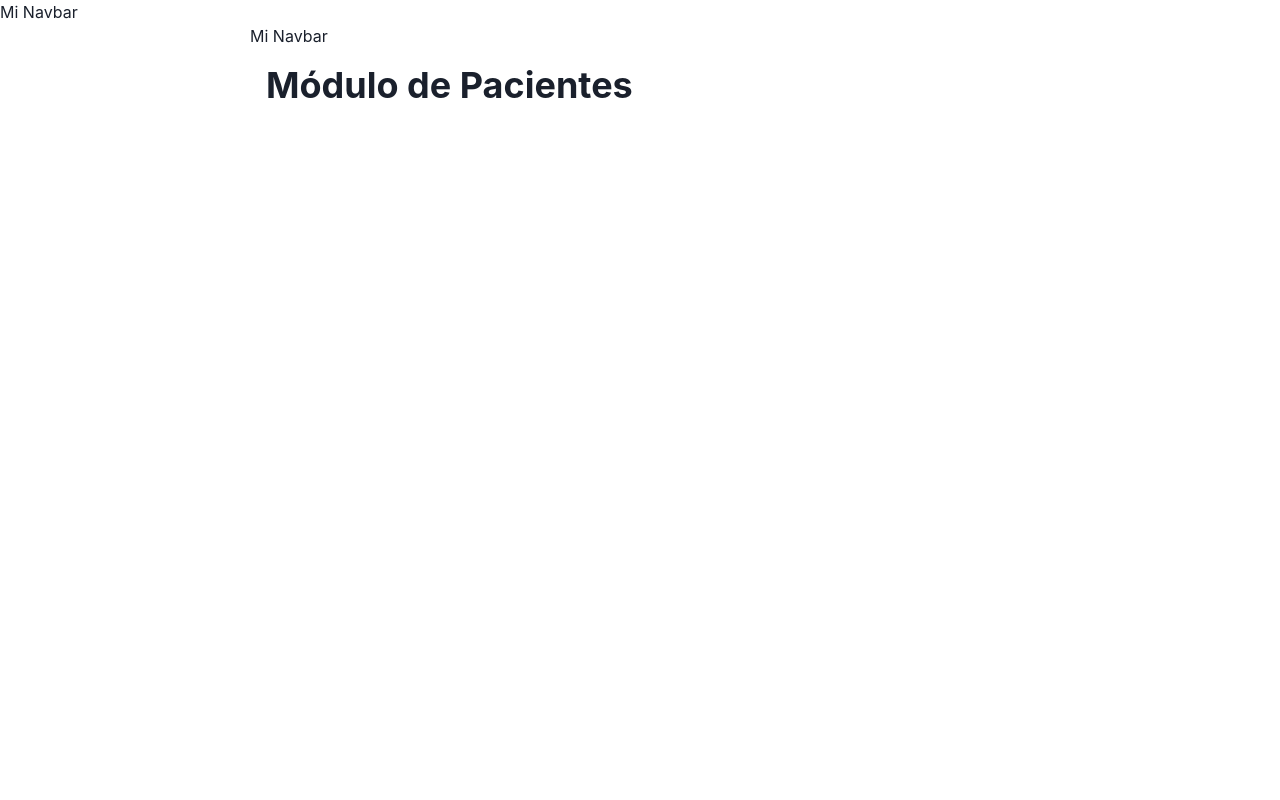
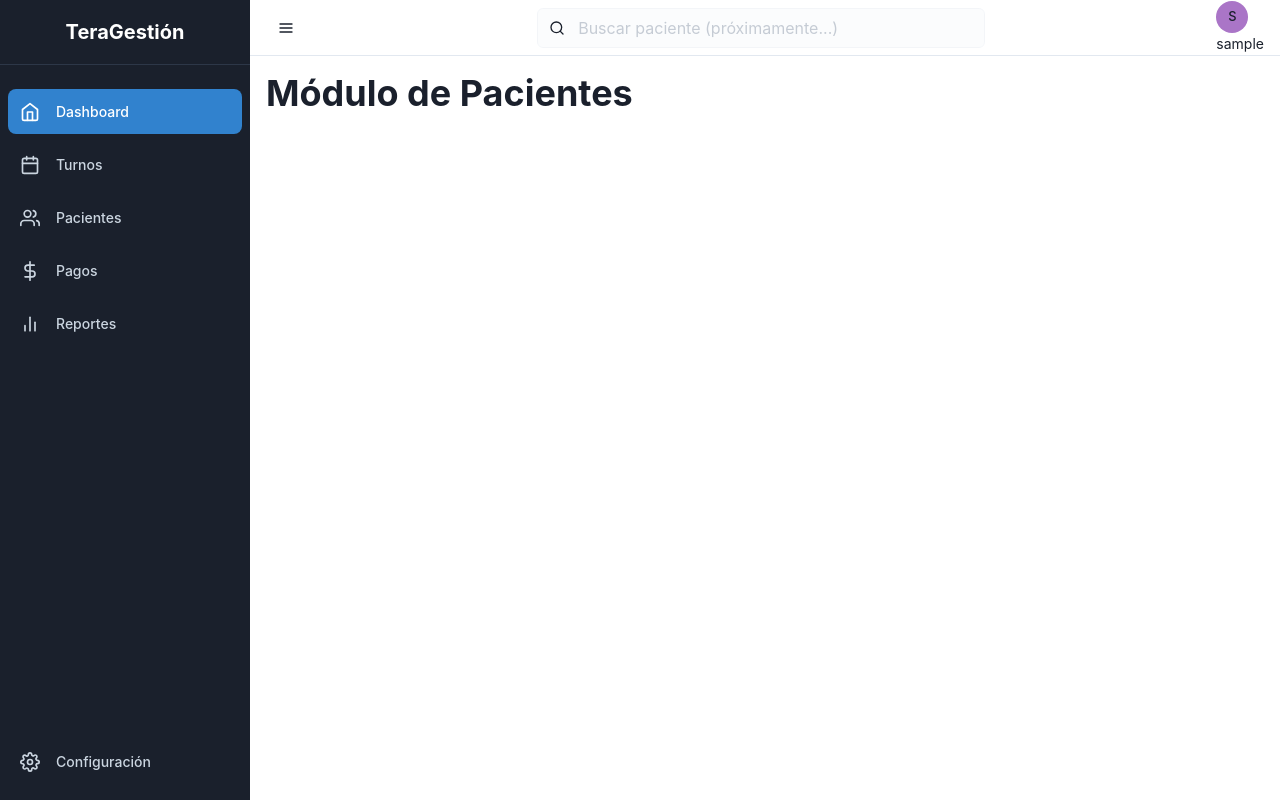
Before and after one commit to ThomasZavalia/TeraGestion-frontend, a React (Vite) app: page / in a window 1280 px wide. Built offline with nearby package versions, Linux system fonts and the light colour scheme; sample sign-in values are in the browser's storage.

Commit message:
Dashboard Layout agregado

```diff
--- a/src/layouts/DashboardLayout.jsx
+++ b/src/layouts/DashboardLayout.jsx
@@ -1,19 +1,40 @@
-import React from 'react';
+import { useState } from 'react';
 import { Box } from '@chakra-ui/react';
 import { Outlet } from 'react-router-dom';
 import Sidebar from './Sidebar';
 import Navbar from './Navbar';
 
 const DashboardLayout = () => {
+  // Estado para controlar si el sidebar está abierto o colapsado
+  const [isSidebarOpen, setSidebarOpen] = useState(true);
+
+  // Define los anchos
+  const sidebarWidthOpen = '250px';
+  const sidebarWidthCollapsed = '80px'; // Ancho solo para íconos
+  const sidebarWidth = isSidebarOpen ? sidebarWidthOpen : sidebarWidthCollapsed;
+
+  // Función para "togglear" el estado
+  const toggleSidebar = () => {
+    setSidebarOpen(!isSidebarOpen);
+  };
+
   return (
     <Box>
-      <Sidebar />
+      {/* 1. El Sidebar */}
+      <Sidebar
+        width={sidebarWidth}
+        isOpen={isSidebarOpen}
+      />
 
+      {/* 2. El Contenido Principal (Navbar + Outlet) */}
+      <Box
+        ml={sidebarWidth} // <-- Margen izquierdo dinámico
+        transition="margin-left 0.2s ease-in-out" // <-- Animación suave
+      >
+        {/* El Navbar recibe la función para el botón hamburguesa */}
+        <Navbar onToggleSidebar={toggleSidebar} />
 
-      <Box ml="250px">
-        <Navbar />
-
-
+        {/* El Outlet (tus páginas) con padding */}
         <Box p="4">
           <Outlet />
         </Box>
--- a/src/layouts/NavBar.jsx
+++ b/src/layouts/NavBar.jsx
@@ -1,9 +1,102 @@
-function NavBar() {
+import {
+  Box,
+  Flex,
+  IconButton,
+  Input,
+  InputGroup,
+  InputLeftElement,
+  Avatar,
+  Menu,
+  MenuButton,
+  MenuList,
+  MenuItem,
+  useToast,
+  Text
+} from '@chakra-ui/react';
+import { FiMenu, FiSearch } from 'react-icons/fi';
+import { useNavigate } from 'react-router-dom';
+import { useAuth } from '../context/AuthContext'; // Importamos el AuthContext
+
+const Navbar = ({ onToggleSidebar }) => {
+  const { user, logout } = useAuth(); // Obtenemos el usuario y la función logout
+  const navigate = useNavigate();
+  const toast = useToast();
+
+  const handleLogout = () => {
+    logout();
+    navigate('/login');
+    toast({
+      title: 'Sesión cerrada',
+      status: 'success',
+      duration: 3000,
+      isClosable: true,
+    });
+  };
+
   return (
-    <nav>
-      <h1>Mi Navbar</h1>
-    </nav>
+    <Flex
+      as="header"
+      align="center"
+      justify="space-between"
+      w="full"
+      px="4"
+      bg="white"
+      borderBottomWidth="1px"
+      borderColor="gray.200"
+      h="14" // 56px
+    >
+      {/* Lado Izquierdo: Botón Hamburguesa */}
+      <IconButton
+        aria-label="Toggle Sidebar"
+        icon={<FiMenu />}
+        variant="ghost"
+        onClick={onToggleSidebar} // <-- Llama a la función del padre
+      />
+
+      {/* Centro: Buscador (Solo Diseño) */}
+      <Box w={{ base: 'full', md: 'md' }} mx="4">
+        <InputGroup>
+          <InputLeftElement pointerEvents="none">
+            <FiSearch color="gray.300" />
+          </InputLeftElement>
+          <Input
+            type="text"
+            placeholder="Buscar paciente (próximamente...)"
+            bg="gray.50"
+            borderRadius="md"
+            isDisabled // <-- Deshabilitado por ahora
+          />
+        </InputGroup>
+      </Box>
+
+      {/* Lado Derecho: Menú de Usuario */}
+      <Menu>
+        <MenuButton
+          as={Box}
+          cursor="pointer"
+          display="flex"
+          alignItems="center"
+        >
+          <Avatar
+            size={'sm'}
+            name={user?.username || 'Usuario'} // <-- Usa el username del AuthContext
+            mr="2"
+          />
+          <Text fontSize="sm" d={{ base: 'none', md: 'block' }}>
+            {user?.username}
+          </Text>
+        </MenuButton>
+        <MenuList>
+          <MenuItem onClick={() => navigate('/configuracion')}>
+            Configuración
+          </MenuItem>
+          <MenuItem onClick={handleLogout}> {/* <-- Llama al logout */}
+            Cerrar Sesión
+          </MenuItem>
+        </MenuList>
+      </Menu>
+    </Flex>
   );
-}
+};
 
-export default NavBar;
+export default Navbar;
--- a/src/layouts/SideBar.jsx
+++ b/src/layouts/SideBar.jsx
@@ -1,9 +1,109 @@
-function Sidebar() {
+import { Box, VStack, Heading, Text, Link } from '@chakra-ui/react';
+import { Link as RouterLink, useLocation } from 'react-router-dom';
+import {
+  FiHome,
+  FiUsers,
+  FiCalendar,
+  FiDollarSign,
+  FiSettings,
+  FiBarChart2,
+} from 'react-icons/fi';
+
+// Componente interno para cada item de navegación
+const NavItem = ({ icon, children, to, isOpen }) => {
+  const location = useLocation();
+  const isActive = location.pathname === to;
+
   return (
-    <nav>
-      <h1>Mi Navbar</h1>
-    </nav>
+    <Link
+      as={RouterLink}
+      to={to}
+      _hover={{ textDecoration: 'none' }}
+      w="full"
+    >
+      <Box
+        display="flex"
+        alignItems="center"
+        p="3"
+        mx="2"
+        borderRadius="lg"
+        bg={isActive ? 'blue.500' : 'transparent'}
+        color={isActive ? 'white' : 'gray.300'}
+        _hover={{
+          bg: 'gray.700',
+          color: 'white',
+        }}
+        transition="background 0.2s ease"
+      >
+        {/* El ícono */}
+        <Box as={icon} fontSize="20" />
+
+        {/* El texto (solo si está abierto) */}
+        {isOpen && (
+          <Text ml="4" fontSize="sm" fontWeight="medium">
+            {children}
+          </Text>
+        )}
+      </Box>
+    </Link>
   );
-}
+};
+
+// Componente principal del Sidebar
+const Sidebar = ({ width, isOpen }) => {
+  return (
+    <Box
+      as="nav"
+      pos="fixed"
+      top="0"
+      left="0"
+      h="100vh"
+      w={width} // <-- Ancho dinámico
+      bg="gray.800"
+      color="white"
+      transition="width 0.2s ease-in-out" // <-- Animación suave
+      zIndex="sticky"
+    >
+      <VStack align="stretch" h="full">
+        {/* Logo */}
+        <Heading
+          size="md"
+          textAlign="center"
+          py="5"
+          borderBottomWidth="1px"
+          borderColor="gray.700"
+        >
+          {isOpen ? 'TeraGestión' : 'TG'}
+        </Heading>
+
+        {/* Links Principales */}
+        <VStack spacing="2" align="stretch" mt="4" as="nav" flex="1">
+          <NavItem to="/" icon={FiHome} isOpen={isOpen}>
+            Dashboard
+          </NavItem>
+          <NavItem to="/turnos" icon={FiCalendar} isOpen={isOpen}>
+            Turnos
+          </NavItem>
+          <NavItem to="/pacientes" icon={FiUsers} isOpen={isOpen}>
+            Pacientes
+          </NavItem>
+          <NavItem to="/pagos" icon={FiDollarSign} isOpen={isOpen}>
+            Pagos
+          </NavItem>
+          <NavItem to="/reportes" icon={FiBarChart2} isOpen={isOpen}>
+            Reportes
+          </NavItem>
+        </VStack>
+
+        {/* Link de Configuración (al final) */}
+        <VStack spacing="2" align="stretch" mb="4" as="nav">
+          <NavItem to="/configuracion" icon={FiSettings} isOpen={isOpen}>
+            Configuración
+          </NavItem>
+        </VStack>
+      </VStack>
+    </Box>
+  );
+};
 
 export default Sidebar;
--- a/src/router/index.jsx
+++ b/src/router/index.jsx
@@ -10,15 +10,15 @@ import ProtectedRoute from './ProtectedRoute'; // <-- Importas el protector
 const AppRouter = () => {
   return (
     <Routes>
-      {/* Rutas Públicas */}
+
       <Route path="/login" element={<LoginPage />} />
 
-      {/* Rutas Privadas */}
-      <Route element={<ProtectedRoute />}> {/* <-- 1. Envoltura de seguridad */}
-        <Route element={<DashboardLayout />}> {/* <-- 2. Envoltura de UI */}
+
+      <Route element={<ProtectedRoute />}>
+        <Route element={<DashboardLayout />}>
           <Route path="/" element={<HomePage />} />
           <Route path="/pacientes" element={<PacientesPage />} />
-          {/* ... tus otras rutas privadas ... */}
+
         </Route>
       </Route>
     </Routes>
```
